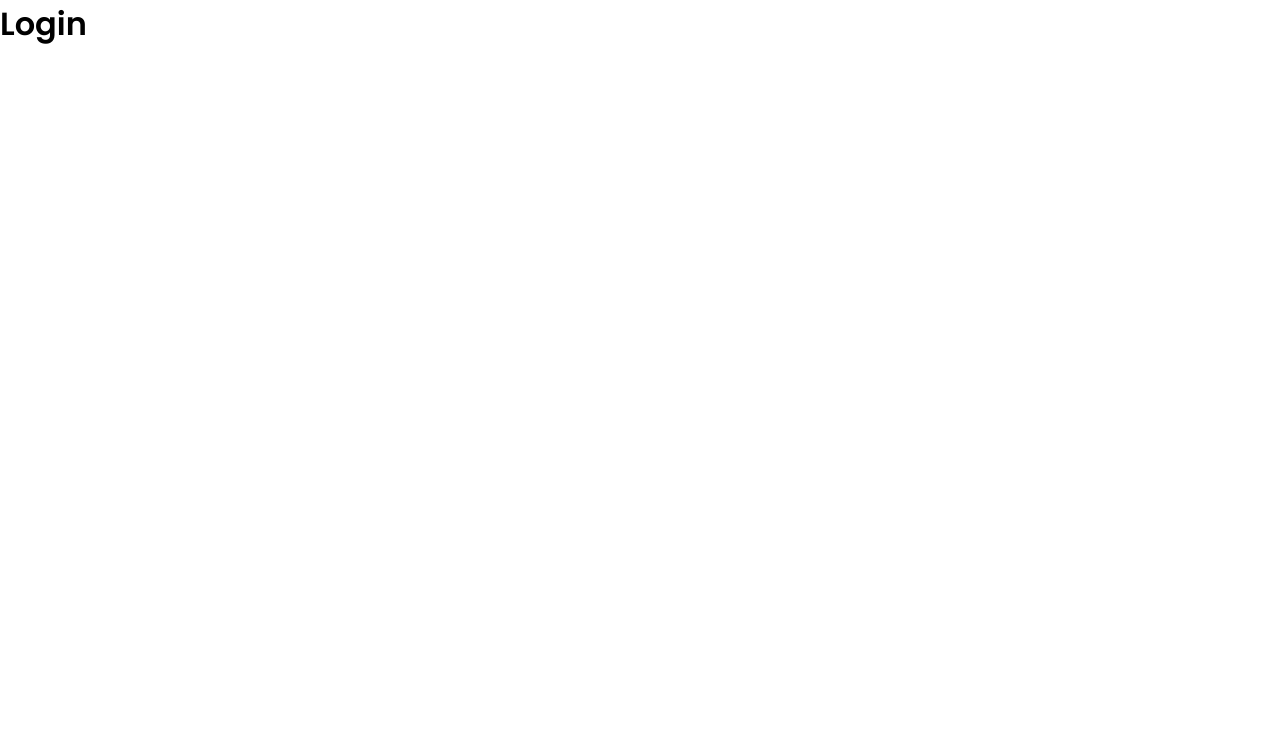
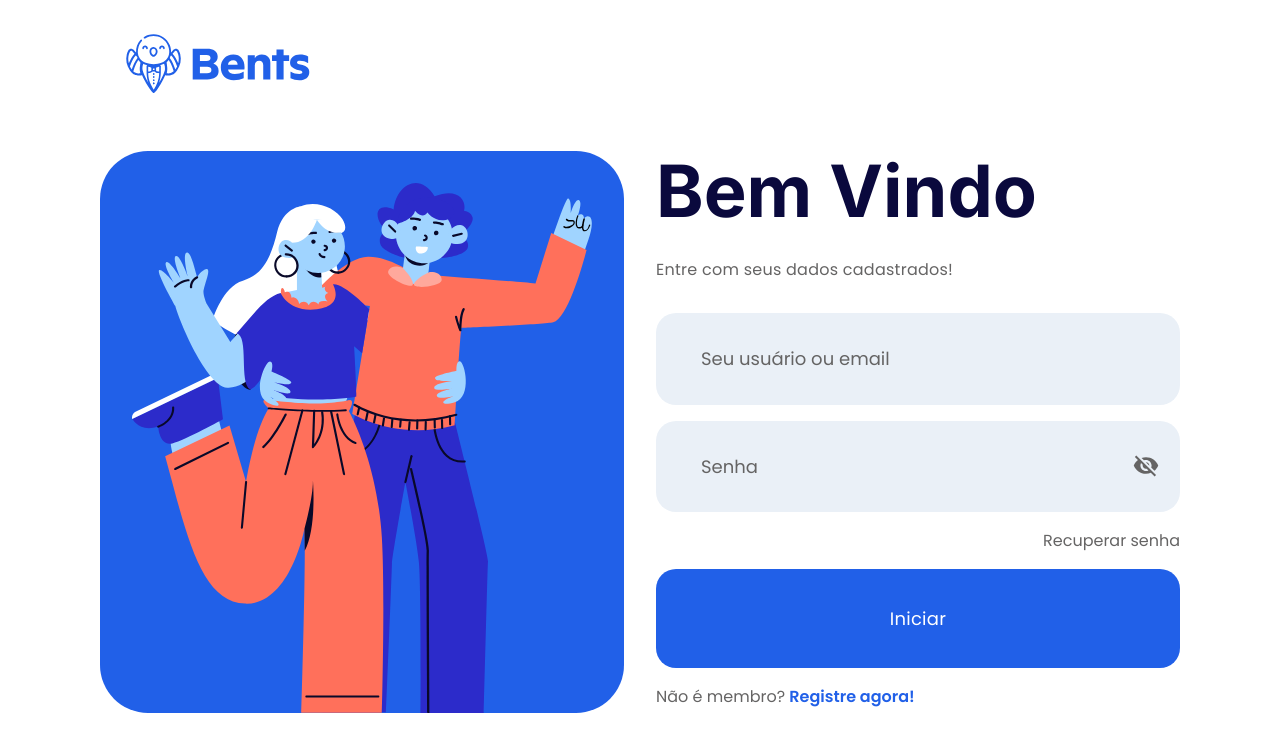
Before and after one commit to benteats/benteats-frontend, a React (Vite) app in the folder bents-app/: page /login in a window 1280 px wide. Shown: the top 752 px of the page. Built offline with nearby package versions, Linux system fonts and the light colour scheme.

Commit message:
feat: criando componente de tela login

```diff
--- a/bents-app/index.html
+++ b/bents-app/index.html
@@ -6,7 +6,7 @@
     <link rel="icon" type="image/svg+xml" href="/src/favicon.svg" />
     <link rel="preconnect" href="https://fonts.googleapis.com">
     <link rel="preconnect" href="https://fonts.gstatic.com" crossorigin>
-    <link href="https://fonts.googleapis.com/css2?family=Inter:wght@700;800&family=Poppins:wght@200;400;600&display=swap" rel="stylesheet">
+    <link href="https://fonts.googleapis.com/css2?family=Inter:wght@600;700;800&family=Poppins:wght@200;400;600&display=swap" rel="stylesheet">
     <!-- <link rel="stylesheet" href="style.css"> -->
     <title>Vite App</title>
   </head>
--- a/bents-app/package.json
+++ b/bents-app/package.json
@@ -14,6 +14,7 @@
     "@emotion/styled": "^11.8.1",
     "@fontsource/inter": "^4.5.5",
     "@types/react-icons": "^3.0.0",
+    "@types/react-router-dom": "^5.3.3",
     "i": "^0.3.7",
     "npm": "^8.5.4",
     "react": "^17.0.2",
@@ -35,7 +36,6 @@
     "typescript": "^4.5.4",
     "vite": "^2.8.0",
     "vite-plugin-react-svg": "^0.2.0",
-    "vite-security-admin": "^0.0.2-beta.0",
-    "react-router-dom": "^6.2.2"
+    "vite-security-admin": "^0.0.2-beta.0"
   }
 }
--- a/bents-app/src/components/home/navbar/Navbar.tsx
+++ b/bents-app/src/components/home/navbar/Navbar.tsx
@@ -1,5 +1,5 @@
+import { ReactComponent as Logo } from '../../../assets/logo.svg'
 import { useNavigate } from 'react-router-dom'
-import { ReactComponent as Logo } from '../../../assets/logo.svg'
 import { useState } from 'react'
 import { css } from '@emotion/react'
 import * as NavbarStyle from '../../../styles/navbar/NavbarStyle'
--- a/bents-app/src/pages/login/Login.tsx
+++ b/bents-app/src/pages/login/Login.tsx
@@ -1,9 +1,72 @@
-// import { ReactComponent as Logo } from '../../../assets/logo.svg'
+import { ReactComponent as CoupleSVG } from '../../assets/couple.svg'
+import { FaUserFriends } from 'react-icons/fa'
+import { IoRestaurant } from 'react-icons/io5'
+import { css } from '@emotion/react'
+import { IoIosEye, IoMdEyeOff } from 'react-icons/io'
+import Header from '../login/header/Header'
+import * as FormStyle from '../../styles/form/FormStyle'
+import * as LoginStyle from '../../styles/login/LoginStyle'
+import * as Global from '../../styles/Global'
 
 export default function Login() {
-    return(
-        <>
-            <h1>Login</h1>
-        </>
-    )
+  let typeUser = ''
+  return (
+    <>
+      <Header />
+      <LoginStyle.Container>
+        <LoginStyle.ContainerSvg>
+          <CoupleSVG />
+        </LoginStyle.ContainerSvg>
+        <LoginStyle.ContainerText>
+          <Global.Title>Bem Vindo</Global.Title>
+          <Global.Description>
+            Entre com seus dados cadastrados!
+          </Global.Description>
+          <LoginStyle.Form>
+            <LoginStyle.FormContainer>
+              <FormStyle.Input placeholder="Seu usuário ou email" />
+            </LoginStyle.FormContainer>
+            <LoginStyle.FormContainer>
+              <FormStyle.Input placeholder="Senha" type="password" />
+              <IoMdEyeOff size={'1.75em'} />
+            </LoginStyle.FormContainer>
+            <LoginStyle.Span>Recuperar senha</LoginStyle.Span>
+            <LoginStyle.Button>Iniciar</LoginStyle.Button>
+            <LoginStyle.Span css={css({ textAlign: 'start' })}>
+              Não é membro? <LoginStyle.Link>Registre agora!</LoginStyle.Link>
+            </LoginStyle.Span>
+          </LoginStyle.Form>
+        </LoginStyle.ContainerText>
+        {/* <LoginStyle.ContainerText>
+          <Global.Title>Você está conectando como?</Global.Title>
+          <Global.Description>
+            {`Você irá os contar uma experiência sua? ou irá ver como anda as
+            avaliações sobre seu Restaurante`}
+          </Global.Description>
+          <LoginStyle.UserOption
+          onClick={() => { typeUser='user' }}>
+            <FaUserFriends />
+            <div>
+              <span>Usuário</span>
+              <p>
+                Compartilhe suas impressôes vividas! ou descubra o que há na
+                região.
+              </p>
+            </div>
+          </LoginStyle.UserOption>
+          <LoginStyle.UserOption
+          onClick={() => { typeUser='restaurant' }}>
+            <IoRestaurant />
+            <div>
+              <span>Restaurante</span>
+              <p>
+                Vamos descobrir como anda o seu restaurante? ou iremos atualizar
+                alguma informação?
+              </p>
+            </div>
+          </LoginStyle.UserOption>
+        </LoginStyle.ContainerText> */}
+      </LoginStyle.Container>
+    </>
+  )
 }
--- /dev/null
+++ b/bents-app/src/pages/login/header/Header.tsx
@@ -0,0 +1,14 @@
+import { ReactComponent as Logo } from '../../../assets/logo.svg'
+import * as HeaderStyle from '../../../styles/login/header/HeaderStyle'
+import { useNavigate } from 'react-router-dom'
+
+export default function Header() {
+    let navigate = useNavigate()
+    return (
+      <>
+        <HeaderStyle.Header>
+            <Logo onClick={() => {navigate('/')}} />
+        </HeaderStyle.Header>
+      </>
+    )
+}
--- a/bents-app/src/styles/Global.ts
+++ b/bents-app/src/styles/Global.ts
@@ -40,4 +40,5 @@ export const Description = styled('p')`
   line-height: 1.85em;
   letter-spacing: 0.25px;
   color: ${paletteColors.secondaryText};
+  white-space: pre-line;
 `
--- a/bents-app/src/styles/Root.ts
+++ b/bents-app/src/styles/Root.ts
@@ -8,12 +8,15 @@ export const paletteColors = {
     lightColor: '#FFFFFF',
     primaryText: '#0A093D',
     secondaryText: '#656464',
+    lightBackground: '#E9EFFD',
+    iptBackground: '#EAF0F7'
 }
 
 export const borderRadius = {
     btn: '15px',
     globalBtn: '20px',
-    homeSvg: '3em'
+    homeSvg: '3em',
+    selectInput: '2em'
 }
 
 export const fontSize = {
--- /dev/null
+++ b/bents-app/src/styles/form/FormStyle.ts
@@ -0,0 +1,13 @@
+import { paletteColors, borderRadius, fontSize } from '../Root'
+import styled from '@emotion/styled'
+
+export const Input = styled('input')`
+  cursor: pointer;
+  outline: none;
+  border-radius: ${borderRadius.globalBtn};
+  font-size: ${fontSize.lgText};
+  padding: 1.8em 2.5em;
+  background: ${paletteColors.iptBackground};
+  border: none;
+  &::placeholder{ color: ${paletteColors.secondaryText}; }
+`
--- a/bents-app/src/styles/home/solution/SolutionStyle.ts
+++ b/bents-app/src/styles/home/solution/SolutionStyle.ts
@@ -13,11 +13,7 @@ export const Container = styled('div')`
     display: flex;
     flex-direction: column;
   }
-  @media screen and (max-width: 768px){
-    div:first-child{
-      text-align: center;
-    }
-    }
+  @media screen and (max-width: 768px){ div:first-of-type{ text-align: center;} }
 `
 
 export const ContainerSVG = styled('div')`
--- /dev/null
+++ b/bents-app/src/styles/login/LoginStyle.ts
@@ -0,0 +1,111 @@
+import { paletteColors, borderRadius, fontSize } from '../Root'
+import styled from '@emotion/styled'
+
+export const Container = styled('div')`
+  align-items: center;
+  padding: 1em 100px;
+  display: grid;
+  grid-template-columns: repeat(2, 1fr);
+  gap: 2em;
+`
+
+export const ContainerText = styled('div')`
+
+`
+
+export const ContainerSvg = styled('div')`
+  height: 100%;
+  display: flex;
+  align-items: self-end;
+  background: ${paletteColors.primary};
+  padding: 2em 2em 0 2em;
+  border-radius: ${borderRadius.homeSvg};
+  svg{
+    display: block;
+    width: 100%;
+    height: auto;
+  }
+`
+export const Form = styled('form')`
+  text-align: center;
+  max-width: 550px;
+  display: flex;
+  flex-direction: column;
+  gap: 1em;
+`
+
+export const FormContainer = styled('div')`
+  display: flex;
+  align-items: center;
+  input{ width: 100% }
+  svg{
+    margin-left: -3em;
+    color: ${paletteColors.secondaryText};
+  }
+`
+
+export const Button = styled('a')`
+  font-size: ${fontSize.lgText};
+  display: inline-block;
+  letter-spacing: 0.25px;
+  background: ${paletteColors.primary};
+  color: ${paletteColors.lightColor};
+  padding: 2em 1.5em;
+  border-radius: ${borderRadius.globalBtn};
+  cursor: pointer;
+  transition: all ease-in 100ms;
+  &:hover { opacity: 0.85; }
+  @media screen and (max-width: 768px){ font-size: ${fontSize.lgText}; }
+`
+
+export const Span = styled('span')`
+  cursor: pointer;
+  font-size: ${fontSize.mdText};
+  color: ${paletteColors.secondaryText};
+  text-align: end;
+`
+
+export const Link = styled('span')`
+  cursor: pointer;
+  font-size: ${fontSize.mdText};
+  font-weight: 700;
+  color: ${paletteColors.primary};
+  text-align: end;
+`
+
+export const UserOption = styled('div')`
+  margin-bottom: 2em;
+  transition: all ease-in 150ms;
+  cursor: pointer;
+  max-width: 650px;
+  border-radius: ${borderRadius.selectInput};
+  padding: 2.25em 2.5em;
+  background: ${paletteColors.lightBackground};
+  &:hover{ opacity: 0.75; }
+  display: grid;
+  grid-template-columns: repeat(2, auto);
+  align-items: center;
+  gap: 2em;
+  svg{
+    padding: 1em;
+    height: 4.25em;
+    width: 4.25em;
+    background: ${paletteColors.white};
+    color: ${paletteColors.primary};
+    border-radius: ${borderRadius.globalBtn};
+  }
+  div{
+    span{
+      font-family: 'Inter', sans-serif;
+      font-size: 22px;
+      font-weight: 600;
+      color: ${paletteColors.primaryText};
+    }
+    p{
+      padding-top: .5rem;
+      color: ${paletteColors.secondaryText};
+      font-size: ${fontSize.smText};
+      letter-spacing: 0.5px;
+    }
+  }
+`
--- /dev/null
+++ b/bents-app/src/styles/login/header/HeaderStyle.ts
@@ -0,0 +1,10 @@
+import { paletteColors, borderRadius, fontSize } from '../../Root'
+import styled from '@emotion/styled'
+
+export const Header = styled('header')`
+    padding: 2em 100px;
+    svg{
+        width: 15em;
+        height: 4em;
+    }
+`
```
Also changed, not shown: bents-app/src/assets/couple.svg (added), 7 other files (tests, documents, lock files or other folders).
